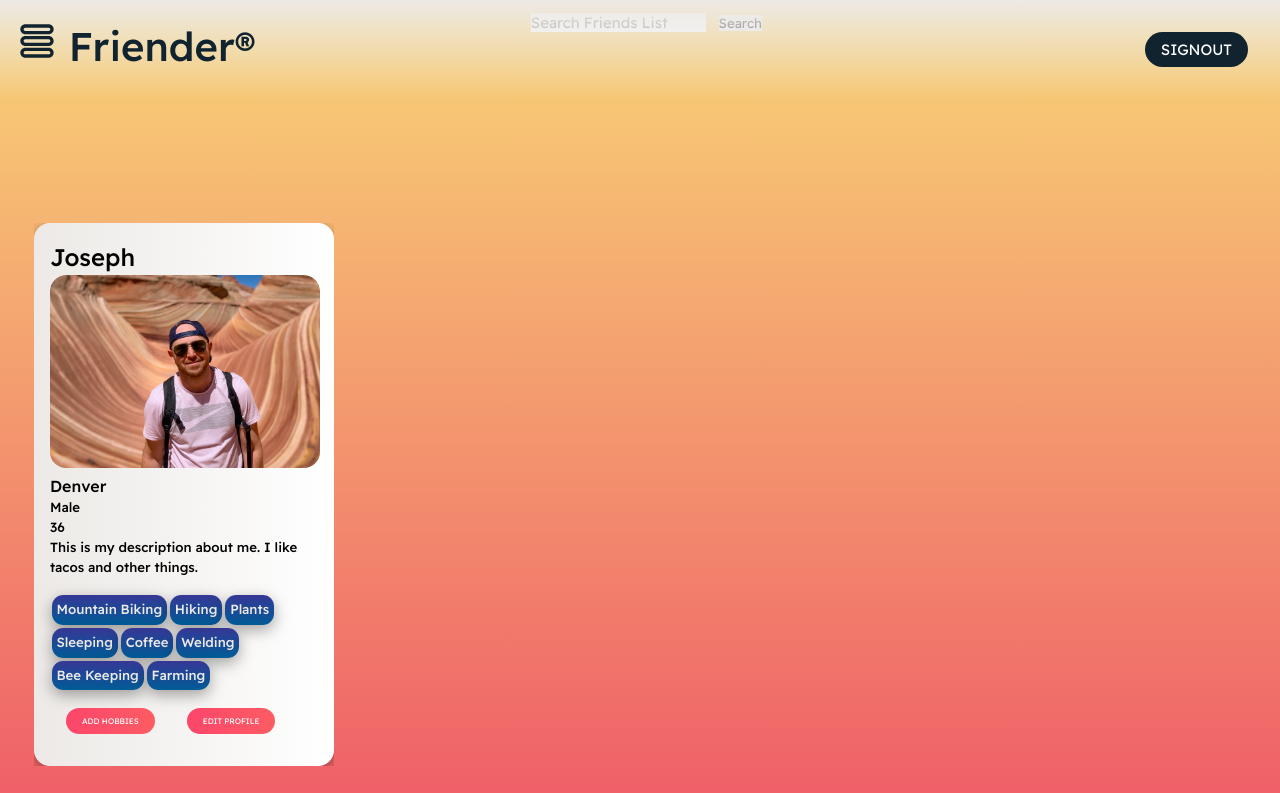
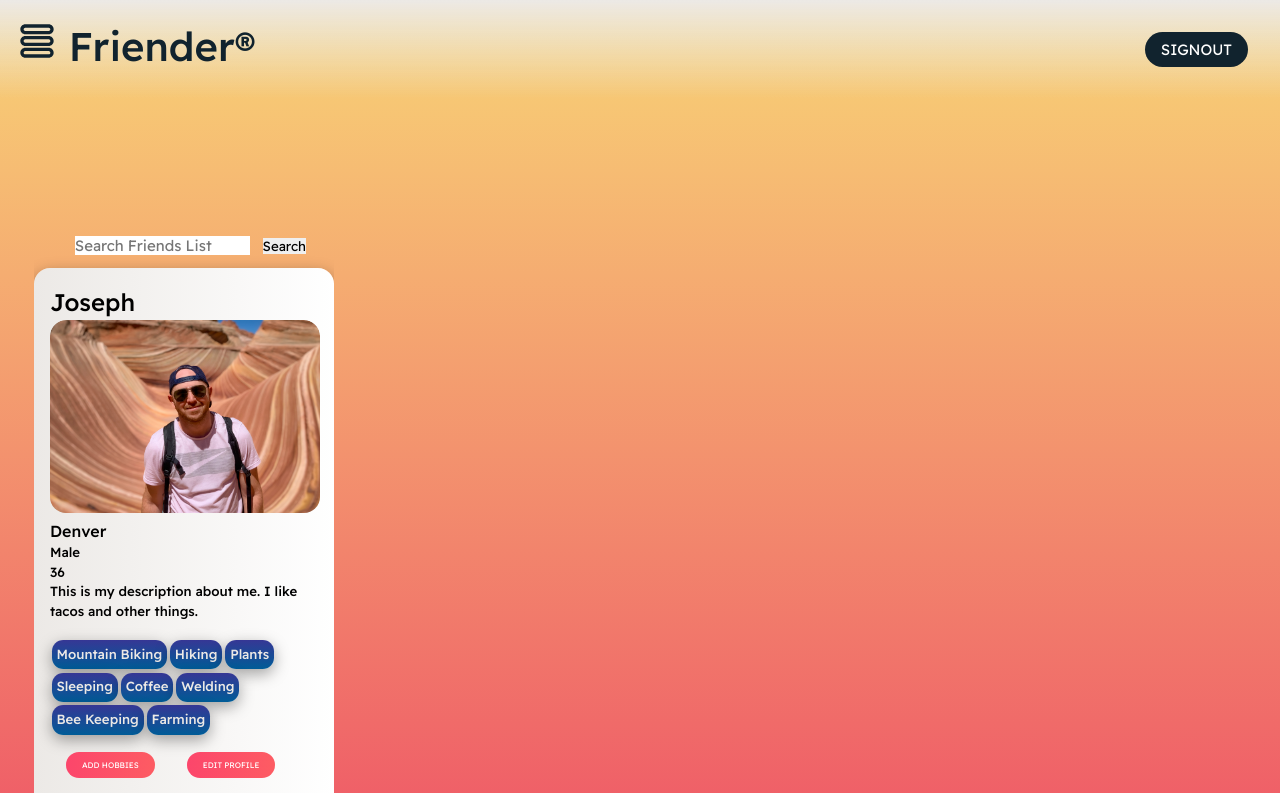
Before and after one commit to samanthajrexroat/Friender, a React (Create React App) app in the folder client/: page /profile in a window 1280 px wide. Shown: the top 793 px of the page. Built offline with nearby package versions, Linux system fonts and the light colour scheme; the HTML template or start-up script is replaced by a standard one.

Commit message:
still working

```diff
--- a/client/src/pages/Profile/Profile.js
+++ b/client/src/pages/Profile/Profile.js
@@ -24,17 +24,10 @@ const Profile = () => {
 
 
     <div className="profileBackground">
-      <div>
-            <Search />
-            {/* <ul>
-                {posts.map((post) => (
-                    <li key={post.id}>{post.name}</li>
-                ))}
-            </ul> */}
-        </div>
+
       <div className="profileContainer">
 
-
+        <Search />
 
         {CommentsData.map(
           ({ firstName, city, gender, age, description, photo, hobbies }) => {
```
Also changed, not shown: client/src/App.js (+7 -0 lines), client/src/utils/search.js (line endings or trailing spaces).
